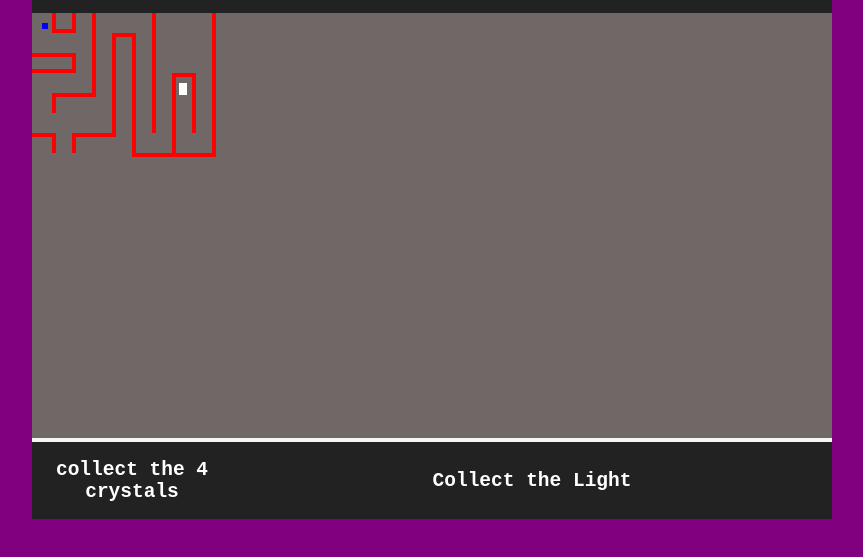
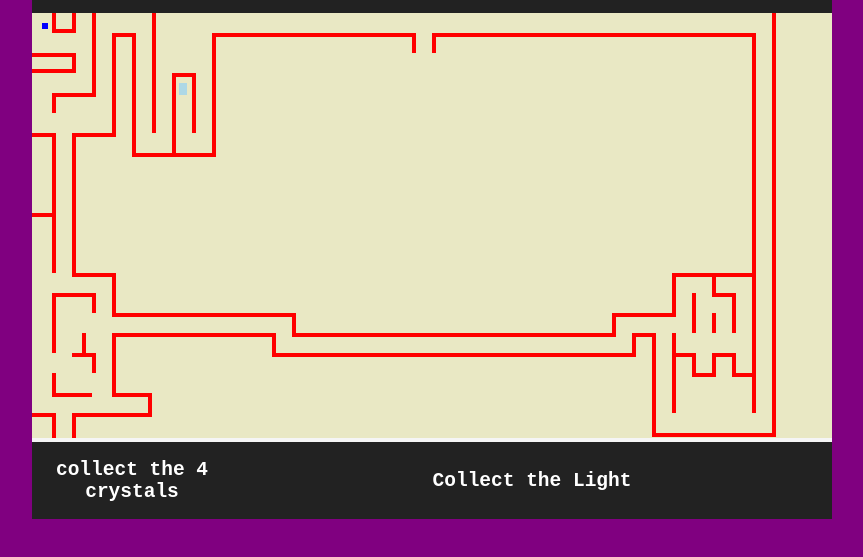
Before and after one commit to Nash4star/SaveTheLight, a plain HTML site: page index.html in a window 1280 px wide. Shown: the part 57-614 px from the top of the page, without its empty margins (208-1071 px from the left). Drawn offline with Linux system fonts and the light colour scheme.

Commit message:
mvp close to stertch

```diff
--- a/css/style.css
+++ b/css/style.css
@@ -17,7 +17,7 @@ h1, h2 {
   }
 
 canvas {
-    background-color: #706767;
+    background-color: #e9e8c4;
     width: 100%;
     height: 425px;
 }
--- a/js/app.js
+++ b/js/app.js
@@ -190,28 +190,235 @@ const walls = [
     new horzWall( 140, 140),
     new horzWall( 160, 140),
     new horzWall( 164, 140),
-    new vertWall( 180, 0),
     new vertWall( 180, 20),
     new vertWall( 180, 40),
     new vertWall( 180, 60),
     new vertWall( 180, 80),
     new vertWall( 180, 100),
     new vertWall( 180, 120),
-    new vertWall( 20, 0)
+    new vertWall( 20, 160),
+    new vertWall( 20, 180),
+    new vertWall( 20, 200),
+    new vertWall( 20, 220),
+    new vertWall( 20, 140),
+    new vertWall( 20, 240),
+    new vertWall( 40, 140),
+    new vertWall( 40, 160),
+    new vertWall( 40, 180),
+    new vertWall( 40, 200),
+    new vertWall( 40, 220),
+    new vertWall( 40, 240),
+    new vertWall( 380, 20),
+    new vertWall( 400, 20),
+    new vertWall( 60, 280),
+    new vertWall( 80, 260),
+    new vertWall( 80, 280),
+    new vertWall( 80, 320),
+    new vertWall( 80, 340),
+    new vertWall( 80, 360),
+    new vertWall( 20, 280),
+    new vertWall( 20, 300),
+    new vertWall( 20, 320),
+    new vertWall( 20, 360),
+    new vertWall( 20, 400),
+    new vertWall( 20, 406),
+    new vertWall( 40, 400),
+    new vertWall( 40, 406),
+    new vertWall( 116, 380),
+    new vertWall( 60, 340),
+    new vertWall( 50, 320),
+    new vertWall( 260, 300),
+    new vertWall( 240, 320),
+    new horzWall( 20, 280),
+    new horzWall( 40, 260),
+    new horzWall( 60, 260),
+    new horzWall( 40, 280),
+    new horzWall( 0, 400),
+    new horzWall( 40, 400),
+    new horzWall( 60, 400),
+    new horzWall( 20, 380),
+    new horzWall( 40, 380),
+    new horzWall( 80, 400),
+    new horzWall( 80, 380),
+    new horzWall( 100, 400),
+    new horzWall( 100, 380),
+    new horzWall( 0, 200),
+    new horzWall( 40, 340),
+
+    new horzWall( 180, 20),
+    new horzWall( 200, 20),
+    new horzWall( 220, 20),
+    new horzWall( 240, 20),
+    new horzWall( 260, 20),
+    new horzWall( 280, 20),
+    new horzWall( 300, 20),
+    new horzWall( 320, 20),
+    new horzWall( 340, 20),
+    new horzWall( 360, 20),
+    new horzWall( 400, 20),
+    new horzWall( 420, 20),
+    new horzWall( 440, 20),
+    new horzWall( 460, 20),
+    new horzWall( 480, 20),
+    new horzWall( 500, 20),
+    new horzWall( 520, 20),
+    new horzWall( 80, 300),
+    new horzWall( 80, 320),
+    new horzWall( 100, 300),
+    new horzWall( 100, 320),
+    new horzWall( 120, 300),
+    new horzWall( 120, 320),
+    new horzWall( 140, 300),
+    new horzWall( 140, 320),
+    new horzWall( 160, 300),
+    new horzWall( 160, 320),
+    new horzWall( 180, 300),
+    new horzWall( 180, 320),
+    new horzWall( 200, 300),
+    new horzWall( 200, 320),
+    new horzWall( 220, 300),
+    new horzWall( 220, 320),
+    new horzWall( 240, 300),
+    new horzWall( 240, 340),
+    new horzWall( 260, 320),
+    new horzWall( 260, 340),
+    new horzWall( 280, 320),
+    new horzWall( 280, 340),
+    new horzWall( 300, 320),
+    new horzWall( 300, 340),
+    new horzWall( 320, 320),
+    new horzWall( 320, 340),
+    new horzWall( 340, 320),
+    new horzWall( 340, 340),
+    new horzWall( 360, 320),
+    new horzWall( 360, 340),
+    new horzWall( 380, 320),
+    new horzWall( 380, 340),
+    new horzWall( 400, 320),
+    new horzWall( 400, 340),
+    new horzWall( 540, 20),
+    new horzWall( 420, 320),
+    new horzWall( 420, 340),
+    new horzWall( 440, 320),
+    new horzWall( 440, 340),
+    new horzWall( 460, 320),
+    new horzWall( 460, 340),
+    new horzWall( 480, 320),
+    new horzWall( 480, 340),
+    new horzWall( 500, 320),
+    new horzWall( 500, 340),
+    new horzWall( 520, 320),
+    new horzWall( 520, 340),
+    new horzWall( 540, 320),
+    new horzWall( 540, 340),
+    new horzWall( 560, 320),
+    new horzWall( 560, 340),
+    new horzWall( 580, 300),
+    new horzWall( 580, 340),
+    new horzWall( 600, 300),
+    new horzWall( 600, 320),
+    new vertWall( 580, 304),
+    new vertWall( 600, 324),
+    new vertWall( 620, 320),
+    new vertWall( 620, 340),
+    new vertWall( 620, 360),
+    new vertWall( 620, 380),
+    new vertWall( 620, 400),
+    new vertWall( 640, 380),
+    new vertWall( 640, 360),
+    new vertWall( 640, 340),
+    new vertWall( 640, 320),
+    new vertWall( 640, 280),
+    new vertWall( 660, 280),
+    new vertWall( 660, 300),
+    new vertWall( 660, 340),
+    new vertWall( 680, 260),
+    new vertWall( 680, 300),
+    new vertWall( 680, 340),
+    new vertWall( 700, 280),
+    new vertWall( 700, 300),
+    new vertWall( 700, 340),
+    new vertWall( 720, 280),
+    new vertWall( 720, 300),
+    new vertWall( 720, 320),
+    new vertWall( 720, 340),
+    new vertWall( 720, 260),
+    new vertWall( 740, 280),
+    new vertWall( 740, 300),
+    new vertWall( 740, 320),
+    new vertWall( 740, 340),
+    new vertWall( 740, 260),
+    new vertWall( 740, 360),
+    new vertWall( 740, 380),
+    new vertWall( 740, 400),
+    new vertWall( 720, 360),
+    new vertWall( 720, 380),
+    new vertWall( 740, 240),
+    new vertWall( 740, 220),
+    new vertWall( 740, 200),
+    new vertWall( 740, 180),
+    new vertWall( 740, 160),
+    new vertWall( 740, 140),
+    new vertWall( 740, 120),
+    new vertWall( 740, 100),
+    new vertWall( 740, 80),
+    new vertWall( 740, 60),
+    new vertWall( 720, 240),
+    new vertWall( 720, 220),
+    new vertWall( 720, 200),
+    new vertWall( 720, 180),
+    new vertWall( 720, 160),
+    new vertWall( 720, 140),
+    new vertWall( 720, 120),
+    new vertWall( 720, 100),
+    new vertWall( 720, 80),
+    new vertWall( 720, 60),
+    new vertWall( 720, 40),
+    new vertWall( 740, 40),
+    new vertWall( 720, 20),
+    new vertWall( 740, 20),
+    new vertWall( 740, 0),
+    new vertWall( 640, 260),
+
+    new horzWall( 620, 300),
+    new horzWall( 620, 420),
+    new horzWall( 624, 300),
+    new horzWall( 644, 260),
+    new horzWall( 664, 260),
+    new horzWall( 680, 280),
+    new horzWall( 684, 260),
+    new horzWall( 704, 260),
+    new horzWall( 640, 420),
+    new horzWall( 660, 420),
+    new horzWall( 680, 420),
+    new horzWall( 700, 420),
+    new horzWall( 720, 420),
+    new horzWall( 724, 420),
+    new horzWall( 700, 360),
+    new horzWall( 680, 340),
+    new horzWall( 664, 360),
+    new horzWall( 660, 360),
+    new horzWall( 640, 340),
+
+    new horzWall( 700, 20),
+    new horzWall( 680, 20),
+    new horzWall( 660, 20),
+    new horzWall( 640, 20),
+    new horzWall( 620, 20),
+    new horzWall( 600, 20),
+    new horzWall( 580, 20),
+    new horzWall( 560, 20),
+
 ]
 
 
-const randomPlaceCrystal = (max) => {
-    return Math.floor(Math.random() * max)
-}
-
 
 let player = new Sprite(10, 10, 'blue', 6, 6)
-let crystal1 = new Monster( 147, 70, 'white', 8, 12, 'crystal')
-let crystal2 = new Monster(randomPlaceCrystal(game.width), randomPlaceCrystal(game.height), 'white', 12, 20, 'crystal')
-let crystal3 = new Monster(randomPlaceCrystal(game.width), randomPlaceCrystal(game.height), 'white', 12, 20, 'crystal')
-let crystal4 = new Monster(randomPlaceCrystal(game.width), randomPlaceCrystal(game.height), 'white', 12, 20, 'crystal')
-let eye = new Monster(400, 200, 'red', 50, 50, 'eye')
+let crystal1 = new Monster( 147, 70, 'lightblue', 8, 12, 'crystal')
+let crystal2 = new Monster( 100, 389, 'lightblue', 12, 8, 'crystal')
+let crystal3 = new Monster( 690, 267, 'lightblue', 12, 8, 'crystal')
+let crystal4 = new Monster( 388, 27, 'lightblue', 8, 12, 'crystal')
+let eye = new Monster(375, 150, 'purple', 50, 50, 'eye')
 
 
 const stopGameLoop = () => {clearInterval(gameInterval)}
```
